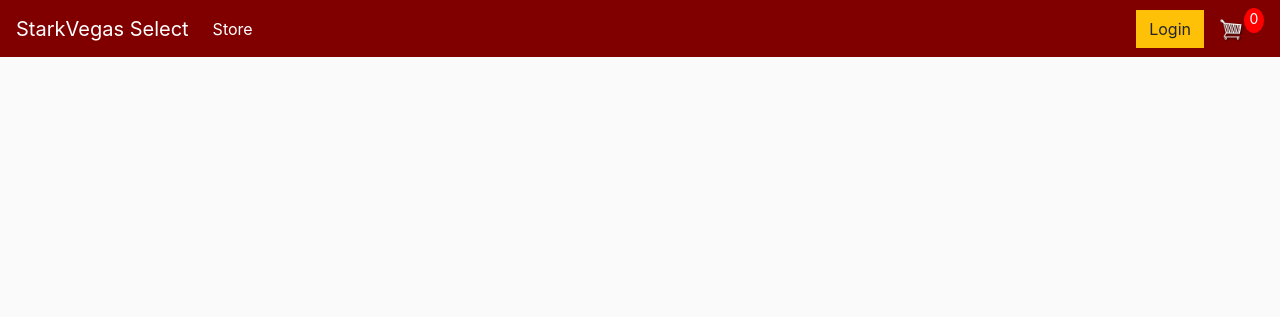
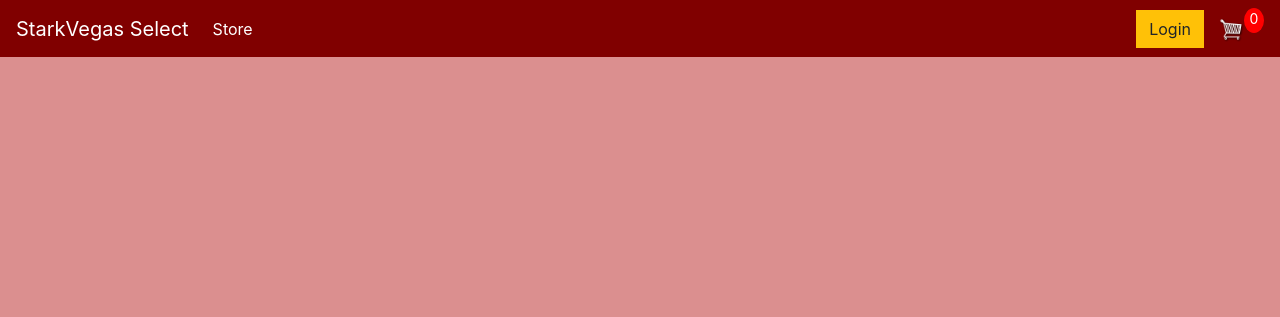
Before and after one commit to aunine777/Group2SoftwareEngineering, a Django app: page / in a window 1280 px wide. Shown: the top 317 px of the page. Run offline with Django 5.2, Linux system fonts and the light colour scheme; data that the repository does not hold is empty; some libraries are stand-ins or nearby versions.

Commit message:
Update main.css

```diff
--- a/static/css/main.css
+++ b/static/css/main.css
@@ -1,5 +1,5 @@
 body{
-	background-color: hsl(0, 0%, 98%);
+	background-color: hsl(0, 51%, 71%);
 }
 
 h1,h2,h3,h4,h5,h6{
```
